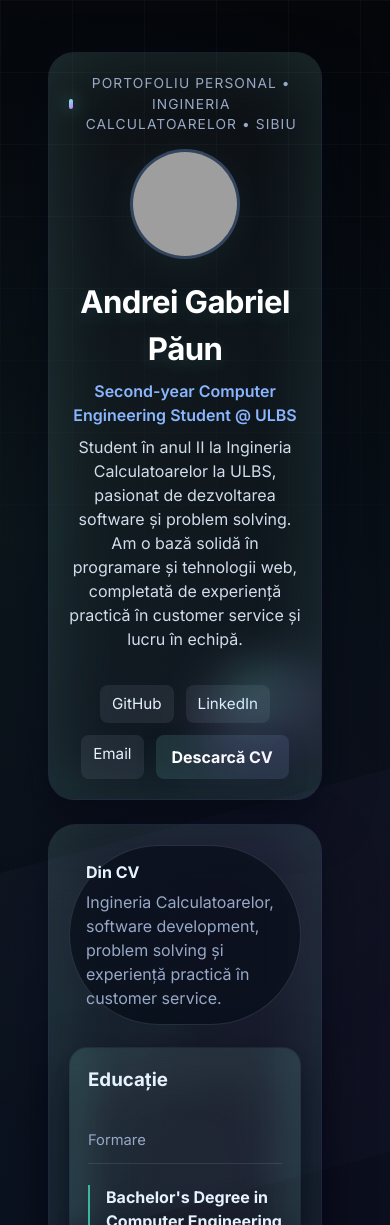
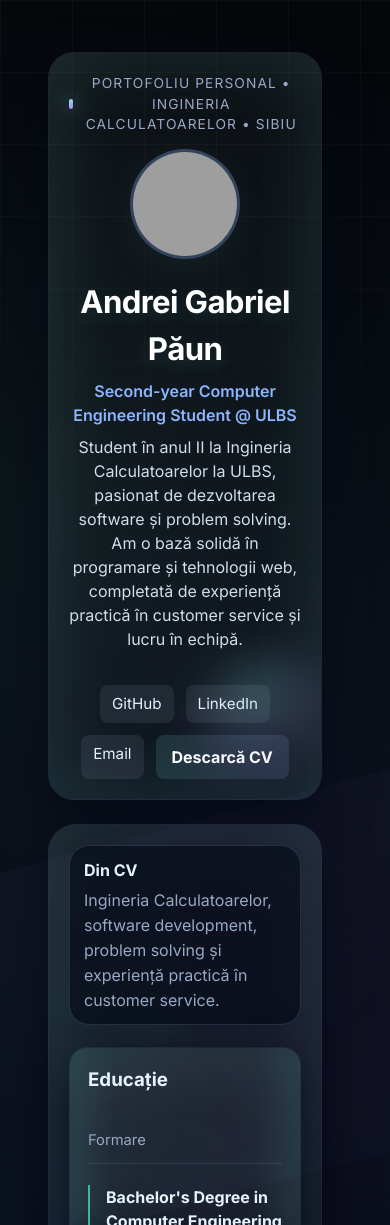
Before and after one commit to PaunAndreiGabriel/Proiect-Laborator-Web, a plain HTML site: page index.html in a window 390 px wide. Shown: the top 1225 px of the page. Drawn offline with Linux system fonts and the light colour scheme; no server answers; grey boxes are pictures that could not be loaded.

Commit message:
Mici modificari

```diff
--- a/styles.css
+++ b/styles.css
@@ -504,6 +504,17 @@ footer {
         padding: 20px;
     }
 
+    .profile-note {
+        width: 100%;
+        border-radius: 20px;
+        overflow-wrap: anywhere;
+        word-break: normal;
+    }
+
+    .profile-note span {
+        line-height: 1.55;
+    }
+
     .hero-panel {
         text-align: center;
     }
@@ -542,6 +553,10 @@ footer {
         padding: 18px;
     }
 
+    .profile-note {
+        padding: 12px 14px;
+    }
+
     .repo-description,
     .muted,
     .section-title span {
```
Also changed, not shown: 1 other file.
